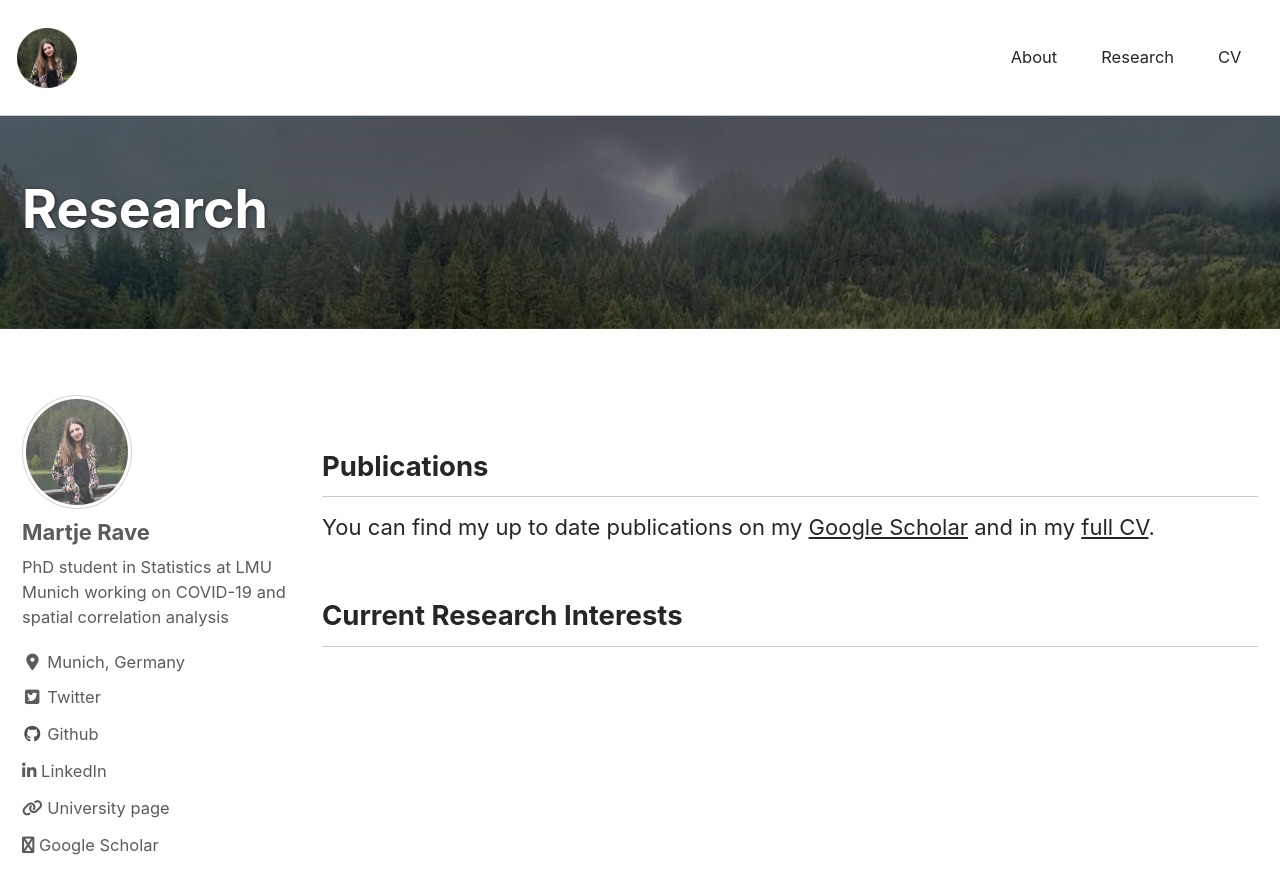
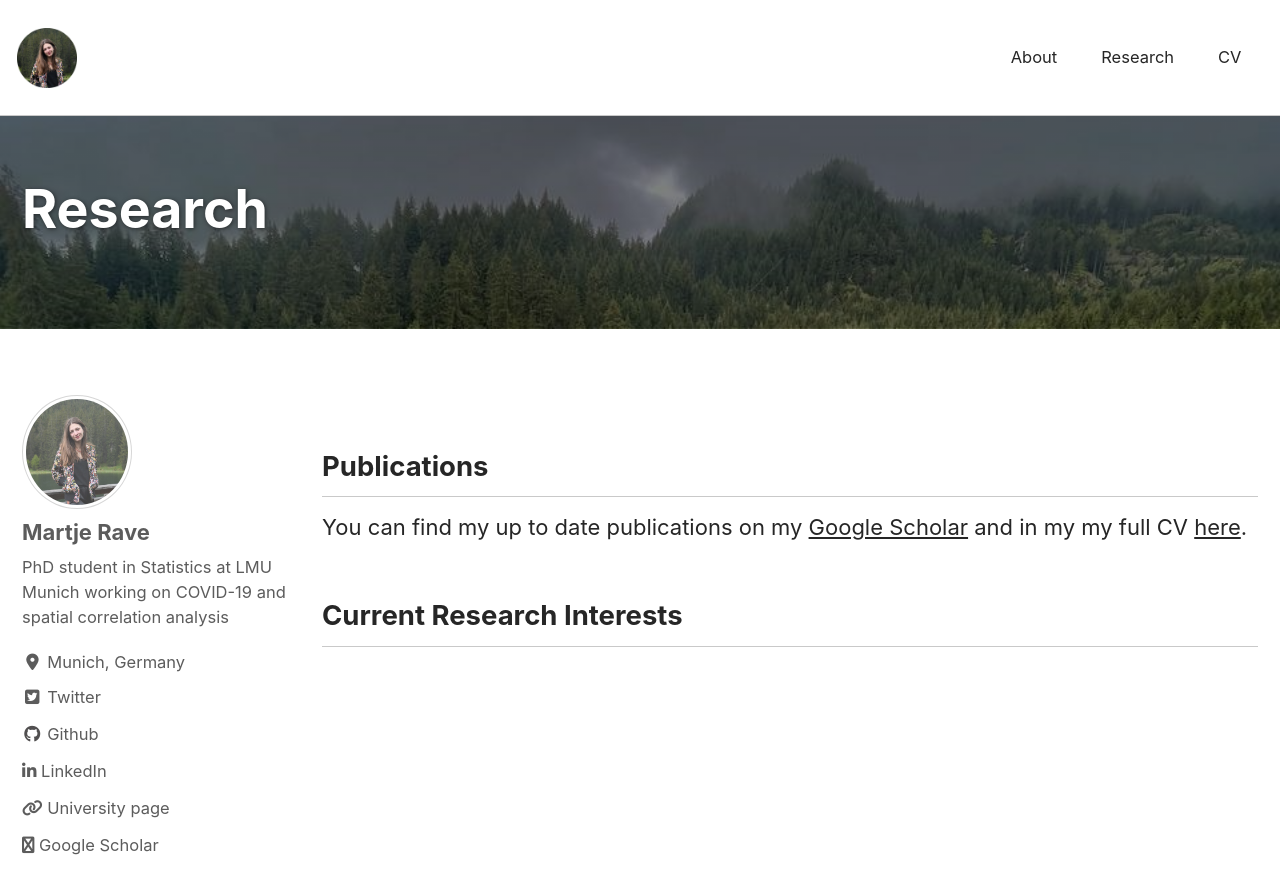
Before and after one commit to MartjeRave/MartjeRave.github.io, a Jekyll site: the page built from _pages/research.md, in a window 1280 px wide and 900 px high. Shown: the top 894 px of the window. Built offline with Jekyll 4.4.1, drawn with Linux system fonts in a browser that asks for light colours; cached includes are drawn as plain includes; nearby versions of some CDN libraries.

Commit message:
Update research.md

```diff
--- a/_pages/research.md
+++ b/_pages/research.md
@@ -14,7 +14,7 @@
 Publications
 ---------------
 
-You can find my up to date publications on my [Google Scholar](https://scholar.google.com/citations?user=Y-aNHUEAAAAJ&hl=en) and in my <a href="/assets/pdf/" target="_blank">full CV</a>.
+You can find my up to date publications on my [Google Scholar](https://scholar.google.com/citations?user=Y-aNHUEAAAAJ&hl=en) and in my my full CV <a href="/assets/pdf/CV_Martje_Rave.pdf" target="_blank">here</a>.
 
 Current Research Interests
 ---------------
```
